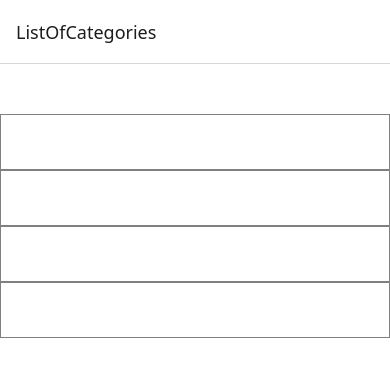
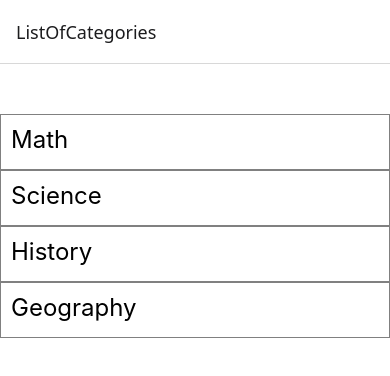
Before and after one commit to AndyGiorgio/Project3, a React Native app: screen /ListOfCategories in a window 390 px wide. Shown: the top 376 px of the page. Built offline with nearby package versions, Linux system fonts and the light colour scheme.

Commit message:
no back button

```diff
--- a/App.js
+++ b/App.js
@@ -12,7 +12,10 @@ const Stack = createNativeStackNavigator();
 export default function App() {
   return (
     <NavigationContainer>
-      <Stack.Navigator>
+      <Stack.Navigator screenOptions={{
+            headerBackVisible: false,
+            //gestureEnabled: false
+          }}>
         <Stack.Screen name="ListOfCategories" component={ListOfCategories} />
         <Stack.Screen name="Questions" component={Questions} />
       </Stack.Navigator>
--- a/ListOfCategories.js
+++ b/ListOfCategories.js
@@ -3,33 +3,26 @@ import { Button, TouchableOpacity, FlatList, StyleSheet, Text, View } from 'reac
 
 const ListOfCategories = ({ route, navigation }) => {
 
-const startingDataSource = [
+const categorys = [
     { category: "Math" },
     { category: "Science" },
-    { categroy: "History" },
+    { category: "History" },
     { category: "Geography" },
   ];
 
-  const [categories, setCategory] = useState(startingDataSource);
-  useEffect(()=>{
-        if(route.params){
-          setCategory(categories.concat(json.categories));
-        }
-      }, [route.params]);
-
   return (
     <View style={styles.container}>
-                <FlatList
-                keyExtractor={(item, index) => index.toString()}
-                data={categories}
-                renderItem={({item}) =>
-                <TouchableOpacity onPress={() => navigation.navigate('Questions')}>
-                  <View style={styles.border}>
-                    <Text style={styles.item}>{item.title}</Text>
-                  </View>
-                </TouchableOpacity>
-                } />
-            </View>
+      <FlatList
+        data={categorys}
+        renderItem={({item}) =>
+          <View style = {styles.border}>
+            <TouchableOpacity onPress={()=>navigation.navigate("Questions",item.category)}>
+            <Text style={styles.item}>{item.category} </Text>
+            </TouchableOpacity>
+          </View>
+        }
+      />
+    </View>
   );
 }
 
--- a/Questions.js
+++ b/Questions.js
@@ -2,7 +2,8 @@ import React, { useState } from 'react';
 import { FlatList, StyleSheet, Text, View } from 'react-native';
 
 const Questions = ({ route, navigation }) => {
-    const { title, releaseYear } = route.params;
+    //const { title, releaseYear } = route.params;
+    console.log(route.params);
 
 return (
     <View style={styles.container}>
```
Also changed, not shown: 1 other file (tests, documents, lock files or other folders).
